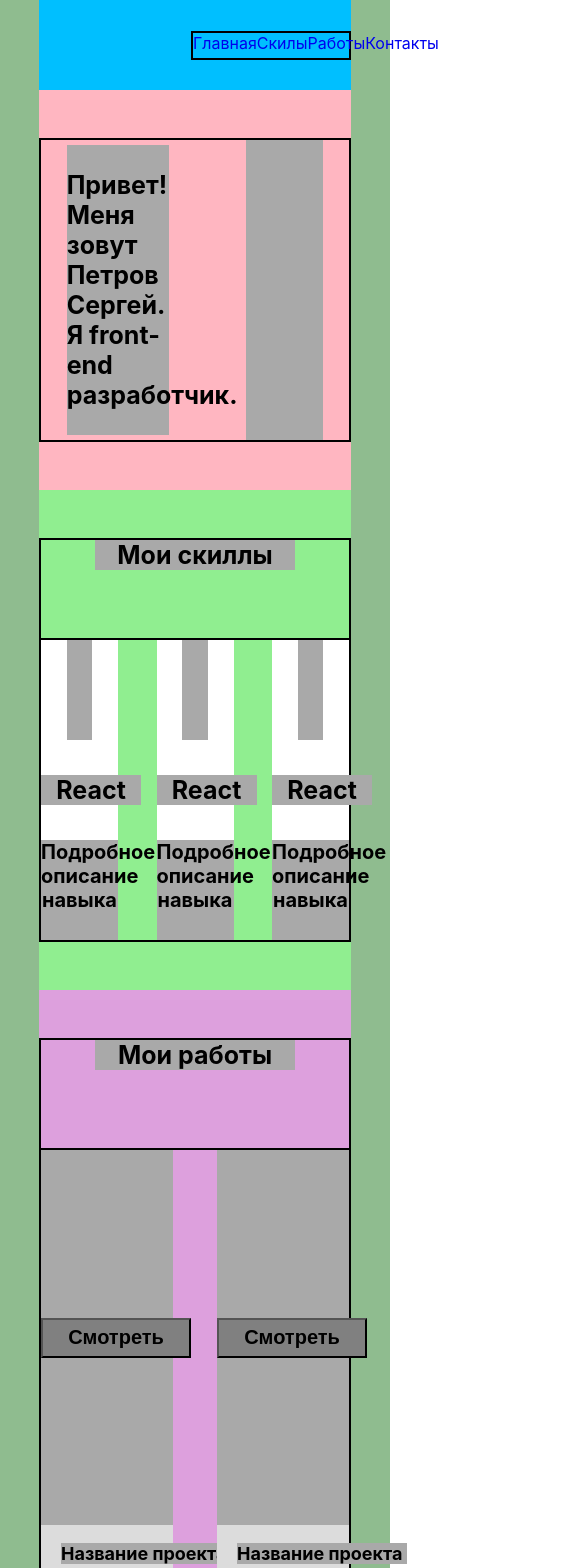
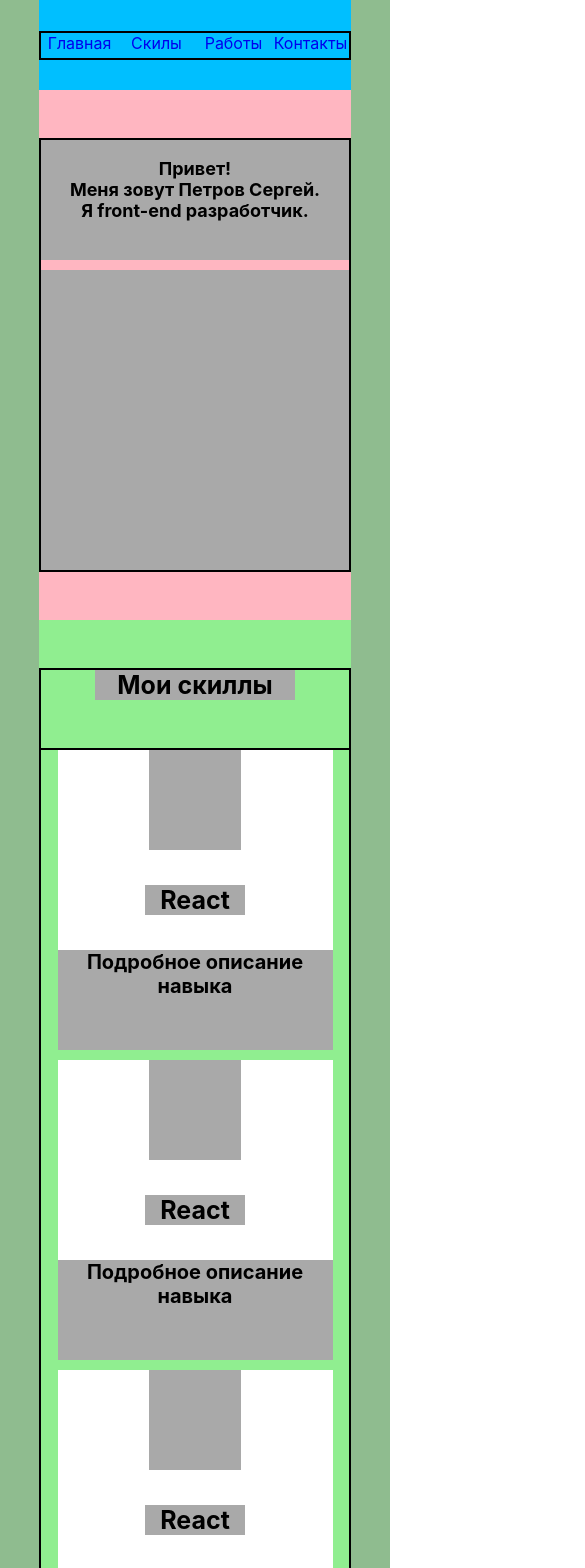
Before and after one commit to zerkalo70/portfolio, a React (Create React App) app: page / in a window 390 px wide. Shown: the top 1568 px of the page, 585 px wide, since content can reach past the window. Built offline with nearby package versions, Linux system fonts and the light colour scheme.

Commit message:
add adaptive 4 files

```diff
--- a/src/App.css
+++ b/src/App.css
@@ -2,16 +2,47 @@
     display: grid;
     grid-template-columns: 10% 80% 10%;
     grid-template-rows: 1fr;
-    grid-template-areas: "parent";
+    grid-template-areas: "." "parent" ".";
     background-color: darkseagreen;
 }
 
 .parent {
     display: grid;
     grid-template-columns: 1fr;
-    grid-template-rows: 90px 400px 500px 710px 204px 500px 260px;
+    grid-template-rows: 90px 400px 500px 710px 204px 500px 257px;
+    /*grid-template-rows: 1fr 700px 500px 710px 204px 500px 257px;*/
     grid-template-areas: "header" "myResume" "mySkills"
     "myJobs" "myFreelance" "myContacts" "myFooter";
     grid-area: parent;
     grid-column: 2/3;
 }
+
+@media screen and (max-width: 1160px) {
+    .parent {
+        grid-template-rows: 90px 400px 500px 1234px 204px 500px 257px;
+    }
+}
+
+@media screen and (max-width: 1100px) {
+    .parent {
+        grid-template-rows: 90px 400px 790px 1234px 204px 500px 257px;
+    }
+}
+
+@media screen and (max-width: 1010px) {
+    .parent {
+        grid-template-rows: 90px 560px 790px 1234px 204px 500px 257px;
+    }
+}
+
+@media screen and (max-width: 800px) {
+    .parent {
+        grid-template-rows: 90px 560px 1100px 1234px 204px 500px 257px;
+    }
+}
+
+@media screen and (max-width: 645px) {
+    .parent {
+        grid-template-rows: 90px 530px 1100px 1234px 204px 500px 257px;
+    }
+}
--- a/src/Components/Header.module.css
+++ b/src/Components/Header.module.css
@@ -1,7 +1,11 @@
 .header {
     display: grid;
+    grid-template-columns: repeat(4, 1fr);
+    grid-template-rows: 1fr;
+    grid-template-areas: "menu";
     grid-area: header;
     grid-row: 1/2;
+    height: 90px;
     background-color: deepskyblue;
 }
 
@@ -10,11 +14,11 @@
     grid-template-columns: repeat(4, 1fr);
     grid-template-rows: 1fr;
     grid-template-areas: "main skills jobs contacts";
-    /*grid-column-gap: 10px;*/
+    grid-area: menu;
+    grid-column: 3/5;
     align-self: center;
-    justify-self: end;
     height: 25px;
-    width: 50%;
+    margin: 20px 0 20px 0;
     border: 2px solid black;
 }
 
@@ -40,7 +44,18 @@
 
 a {
     text-decoration: none;
-    /*font-weight: bold;*/
     font-size: 16px;
     margin: 0;
 }
+
+@media screen and (max-width: 850px) {
+    .menu {
+        grid-column: 2/5;
+    }
+}
+
+@media screen and (max-width: 600px) {
+    .menu {
+        grid-column: 1/5;
+    }
+}
--- a/src/Components/MyJobs.module.css
+++ b/src/Components/MyJobs.module.css
@@ -2,6 +2,7 @@
     display: grid;
     grid-area: myJobs;
     grid-row: 4/5;
+    height: 710px;
     background-color: plum;
 }
 
@@ -36,13 +37,12 @@
 
 .bG_2 {
     display: grid;
-    grid-template-columns: repeat(7, 1fr);
+    grid-template-columns: 450px 1fr 450px;
     grid-template-rows: 1fr;
     grid-template-areas: "job1 . job2";
     grid-area: bG_2;
     grid-row: 2/3;
     grid-column: 1/9;
-    /*height: 400px;*/
 }
 
 .job1 {
@@ -52,7 +52,8 @@
     grid-template-areas: "picture" "reviewJob";
     grid-area: job1;
     grid-row: 1/2;
-    grid-column: 1/4;
+    grid-column: 1/2;
+    width: 450px;
 }
 
 .job2 {
@@ -62,7 +63,8 @@
     grid-template-areas: "picture" "reviewJob";
     grid-area: job2;
     grid-row: 1/2;
-    grid-column: 5/8;
+    grid-column: 3/4;
+    width: 450px;
 }
 
 .picture {
@@ -105,3 +107,93 @@
     height: 50px;
     margin-left: 20px;
 }
+
+@media screen and (max-width: 1160px) {
+    .myJobs {
+        height: 1234px;
+    }
+
+    .jobs {
+        height: 1134px;
+    }
+
+    .bG_2 {
+        grid-template-columns: 1fr 450px 1fr;
+        grid-template-rows: repeat(2, 1fr);
+        grid-template-areas: "job1" "job2";
+        height: 1034px;
+    }
+
+    .job1 {
+        grid-template-columns: repeat(3, 1fr);
+        grid-template-rows: repeat(4, 1fr);
+        grid-row: 1/2;
+        grid-column: 2/3;
+        margin-bottom: 10px;
+    }
+
+    .job2 {
+        grid-template-columns: repeat(3, 1fr);
+        grid-template-rows: repeat(4, 1fr);
+        grid-row: 2/3;
+        grid-column: 2/3;
+    }
+}
+
+@media screen and (max-width: 580px) {
+    .bG_2 {
+        grid-template-columns: 1fr 350px 1fr;
+    }
+
+    .job1 {
+        width: 350px;
+    }
+
+    .job2 {
+        width: 350px;
+    }
+
+    .nameJob {
+        width: 170px;
+    }
+
+    .shortReview {
+        width: 270px;
+    }
+}
+
+@media screen and (max-width: 460px) {
+    .bG_2 {
+        grid-template-columns: 1fr 300px 1fr;
+    }
+
+    .job1 {
+        width: 300px;
+    }
+
+    .job2 {
+        width: 300px;
+    }
+
+    .shortReview {
+        width: 250px;
+    }
+}
+
+@media screen and (max-width: 400px) {
+    .bG_2 {
+        grid-template-columns: 1fr 240px 1fr;
+    }
+
+    .job1 {
+        width: 240px;
+    }
+
+    .job2 {
+        width: 240px;
+    }
+
+    .shortReview {
+        width: 200px;
+    }
+}
--- a/src/Components/MyResume.module.css
+++ b/src/Components/MyResume.module.css
@@ -1,7 +1,10 @@
 .myResume {
     display: grid;
+    grid-template-columns: 1fr;
+    grid-template-rows: 1fr;
+    grid-template-areas: "resume";
     grid-area: myResume;
-    grid-row: 2/3;
+    height: 400px;
     background-color: lightpink;
 }
 
@@ -9,7 +12,8 @@
     display: grid;
     grid-template-columns: repeat(12, 1fr);
     grid-template-rows: repeat(3, 1fr);
-    grid-template-areas: "tR face" "tR face" "tR face";
+    grid-template-areas: "face" "tR face" "face";
+    grid-area: resume;
     align-self: center;
     height: 300px;
     border: 2px solid black;
@@ -19,8 +23,10 @@
     grid-area: tR;
     grid-column: 2/6;
     grid-row: 2/3;
+    height: 150px;
     font-size: 25px;
     font-weight: bold;
+    text-align: center;
     background-color: darkgray;
 }
 
@@ -28,5 +34,85 @@
     grid-area: face;
     grid-column: 9/12;
     grid-row: 1/4;
+    height: 300px;
     background-color: darkgray;
 }
+
+@media screen and (max-width: 1280px) {
+    .textResume {
+        grid-column: 2/7;
+        font-size: 25px;
+        font-weight: bold;
+    }
+
+    .face {
+        grid-column: 8/12;
+    }
+}
+
+@media screen and (max-width: 1010px) {
+    .myResume {
+        height: 560px;
+    }
+
+    .resume {
+        display: grid;
+        grid-template-columns: repeat(12, 1fr);
+        grid-template-rows: repeat(2, 1fr);
+        grid-template-areas: "tR" "face";
+        grid-area: resume;
+        align-self: center;
+        height: 460px;
+    }
+
+    .textResume {
+        grid-column: 4/10;
+        grid-row: 1/2;
+        height: 150px;
+    }
+
+    .face {
+        grid-column: 5/9;
+        grid-row: 2/3;
+        height: 300px;
+    }
+}
+
+@media screen and (max-width: 845px) {
+
+    .textResume {
+        grid-column: 3/11;
+    }
+
+    .face {
+        grid-column: 4/10;
+    }
+}
+
+@media screen and (max-width: 645px) {
+    .myResume {
+        height: 530px;
+    }
+    .resume {
+        height: 430px;
+    }
+    .textResume {
+        grid-column: 3/11;
+        height: 120px;
+        font-size: 18px;
+    }
+
+    .face {
+        grid-column: 3/11;
+    }
+}
+
+@media screen and (max-width: 460px) {
+    .textResume {
+        grid-column: 1/13;
+    }
+
+    .face {
+        grid-column: 1/13;
+    }
+}
--- a/src/Components/MySkills.js
+++ b/src/Components/MySkills.js
@@ -6,10 +6,10 @@ class MySkills extends React.Component {
         return (
             <div className={s.mySkills}>
                 <div className={s.skills}>
-                    <div className={s.bS_1}>
+                    <div className={s.heading}>
                         <p className={s.title}>Мои скиллы</p>
                     </div>
-                    <div className={s.bS_2}>
+                    <div className={s.overview}>
                         <div className={s.skill1}>
                             <div className={s.bS_2a}>
                                 <div className={s.grey}></div>
--- a/src/Components/MySkills.module.css
+++ b/src/Components/MySkills.module.css
@@ -2,23 +2,23 @@
     display: grid;
     grid-area: mySkills;
     grid-row: 3/4;
+    height: 500px;
     background-color: lightgreen;
 }
 
 .skills {
     display: grid;
-    grid-template-columns: repeat(8, 1fr);
+    grid-template-columns: 1fr;
     grid-template-rows: repeat(2, 1fr);
-    grid-template-areas: "bS_1"
-    "bS_2";
+    grid-template-areas: "heading" "overview";
     align-self: center;
     height: 400px;
     border: 2px solid black;
 }
 
-.bS_1 {
+.heading {
     display: grid;
-    grid-area: bS_1;
+    grid-area: heading;
     border-bottom: 2px solid black;
     grid-row: 1/2;
     grid-column: 1/9;
@@ -35,14 +35,15 @@
     text-align: center;
 }
 
-.bS_2 {
+.overview {
     display: grid;
-    grid-template-columns: repeat(8, 1fr);
+    grid-template-columns: 275px 1fr 275px 1fr 275px;
     grid-template-rows: 1fr;
     grid-template-areas: "skill";
-    grid-area: bS_2;
+    grid-area: overview;
     grid-row: 2/3;
     grid-column: 1/9;
+    height: 300px;
 }
 
 .skill1 {
@@ -55,8 +56,9 @@
     grid-area: skill;
     background-color: white;
     height: 300px;
-    grid-row: 2/3;
-    grid-column: 1/3;
+    grid-row: 1/2;
+    grid-column: 1/2;
+    width: 275px;
 }
 
 .skill2 {
@@ -69,8 +71,9 @@
     grid-area: skill;
     background-color: white;
     height: 300px;
-    grid-row: 2/3;
-    grid-column: 4/6;
+    grid-row: 1/2;
+    grid-column: 3/4;
+    width: 275px;
 }
 
 .skill3 {
@@ -83,8 +86,9 @@
     grid-area: skill;
     background-color: white;
     height: 300px;
-    grid-row: 2/3;
-    grid-column: 7/9;
+    grid-row: 1/2;
+    grid-column: 5/6;
+    width: 275px;
 }
 
 .bS_2a {
@@ -138,3 +142,125 @@
     font-weight: bold;
     margin: 0;
 }
+
+@media screen and (max-width: 1100px) {
+
+    .mySkills {
+        height: 790px;
+    }
+
+    .skills {
+        /*grid-template-columns: 1fr;*/
+        /*grid-template-rows: repeat(2, 1fr);*/
+        height: 690px;
+    }
+
+    .heading {
+        display: grid;
+        grid-area: heading;
+    }
+
+    .overview {
+        grid-template-columns: 1fr 275px 1fr 275px 1fr;
+        grid-template-rows: repeat(2, 1fr);
+        height: 610px;
+    }
+
+    .skill1 {
+        grid-row: 1/2;
+        grid-column: 2/3;
+        margin-bottom: 10px;
+    }
+
+    .skill2 {
+        grid-row: 1/2;
+        grid-column: 4/5;
+        margin-bottom: 10px;
+    }
+
+    .skill3 {
+        grid-row: 2/3;
+        grid-column: 2/3;
+    }
+}
+
+@media screen and (max-width: 800px) {
+
+    .mySkills {
+        height: 1100px;
+    }
+
+    .skills {
+        grid-template-columns: 1fr;
+        grid-template-rows: repeat(2, 1fr);
+        height: 1000px;
+    }
+
+    .heading {
+        display: grid;
+        grid-area: heading;
+    }
+
+    .overview {
+        grid-template-columns: 1fr 275px 1fr;
+        grid-template-rows: repeat(3, 1fr);
+        height: 920px;
+    }
+
+    .skill1 {
+        grid-row: 1/2;
+        grid-column: 2/3;
+    }
+
+    .skill2 {
+        grid-row: 2/3;
+        grid-column: 2/3;
+    }
+
+    .skill3 {
+        grid-row: 3/4;
+        grid-column: 2/3;
+    }
+}
+
+@media screen and (max-width: 360px) {
+
+   /* .mySkills {
+        height: 1100px;
+    }
+
+    .skills {
+        grid-template-columns: 1fr;
+        grid-template-rows: repeat(2, 1fr);
+        height: 1000px;
+    }
+
+    .heading {
+        display: grid;
+        grid-area: heading;
+    }*/
+
+    .overview {
+        grid-template-columns: 1fr 240px 1fr;
+        grid-template-rows: repeat(3, 1fr);
+        height: 920px;
+    }
+
+    .skill1 {
+        grid-row: 1/2;
+        grid-column: 2/3;
+        width: 240px;
+    }
+
+    .skill2 {
+        grid-row: 2/3;
+        grid-column: 2/3;
+        width: 240px;
+    }
+
+    .skill3 {
+        grid-row: 3/4;
+        grid-column: 2/3;
+        width: 240px;
+    }
+}
```
